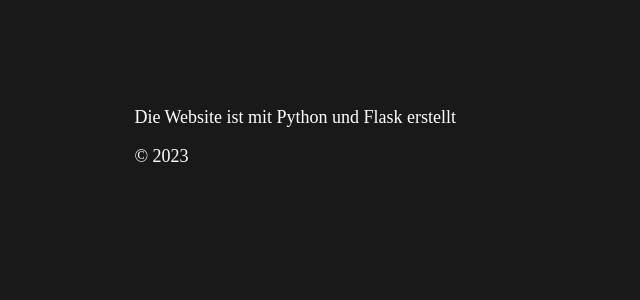
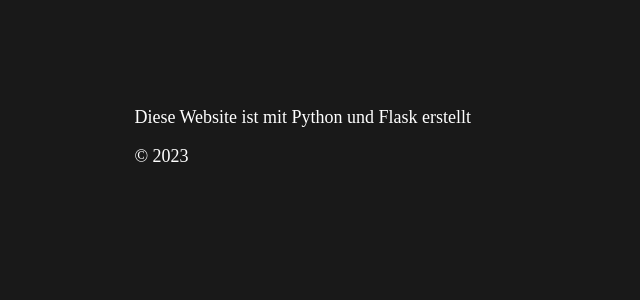
Before and after one commit to Selge/Baerendreck, a Python web app: template templates/baerendreck.html in a window 1280 px wide. Shown: the part 414-714 px from the top of the page, without its empty margins (0-640 px from the left). Run offline with Jinja, Linux system fonts and the light colour scheme; the template is opened without the code that fills it, so the values that code supplies are empty.

Commit message:
Update baerendreck.html

```diff
--- a/templates/baerendreck.html
+++ b/templates/baerendreck.html
@@ -23,7 +23,7 @@
 </div>
 
 <div class="bottom">
-	<p class="about">Die Website ist mit Python und Flask erstellt</p>
+	<p class="about">Diese Website ist mit Python und Flask erstellt</p>
 	<p class="about">&copy; 2023</p>
 </div>
 </body>
```
